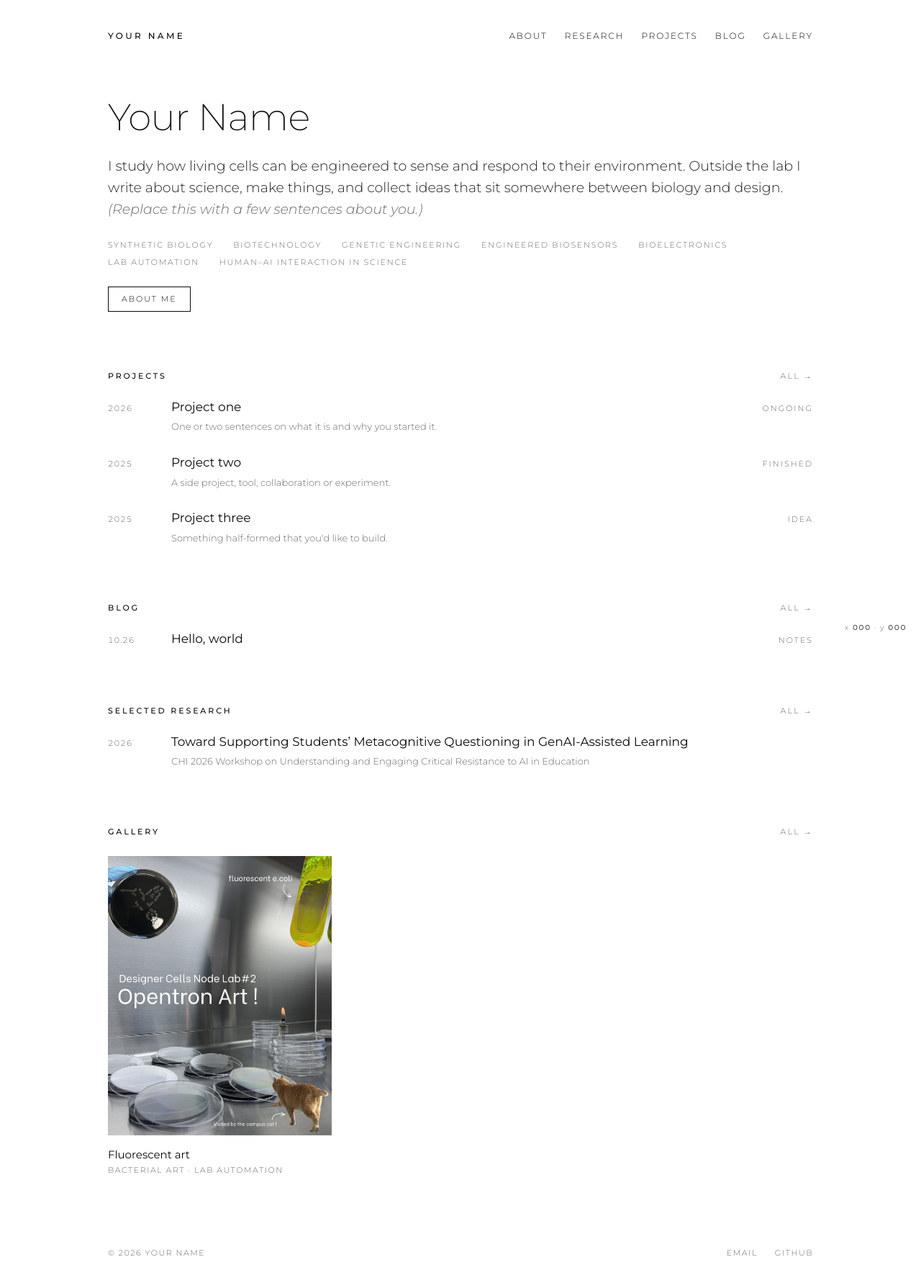
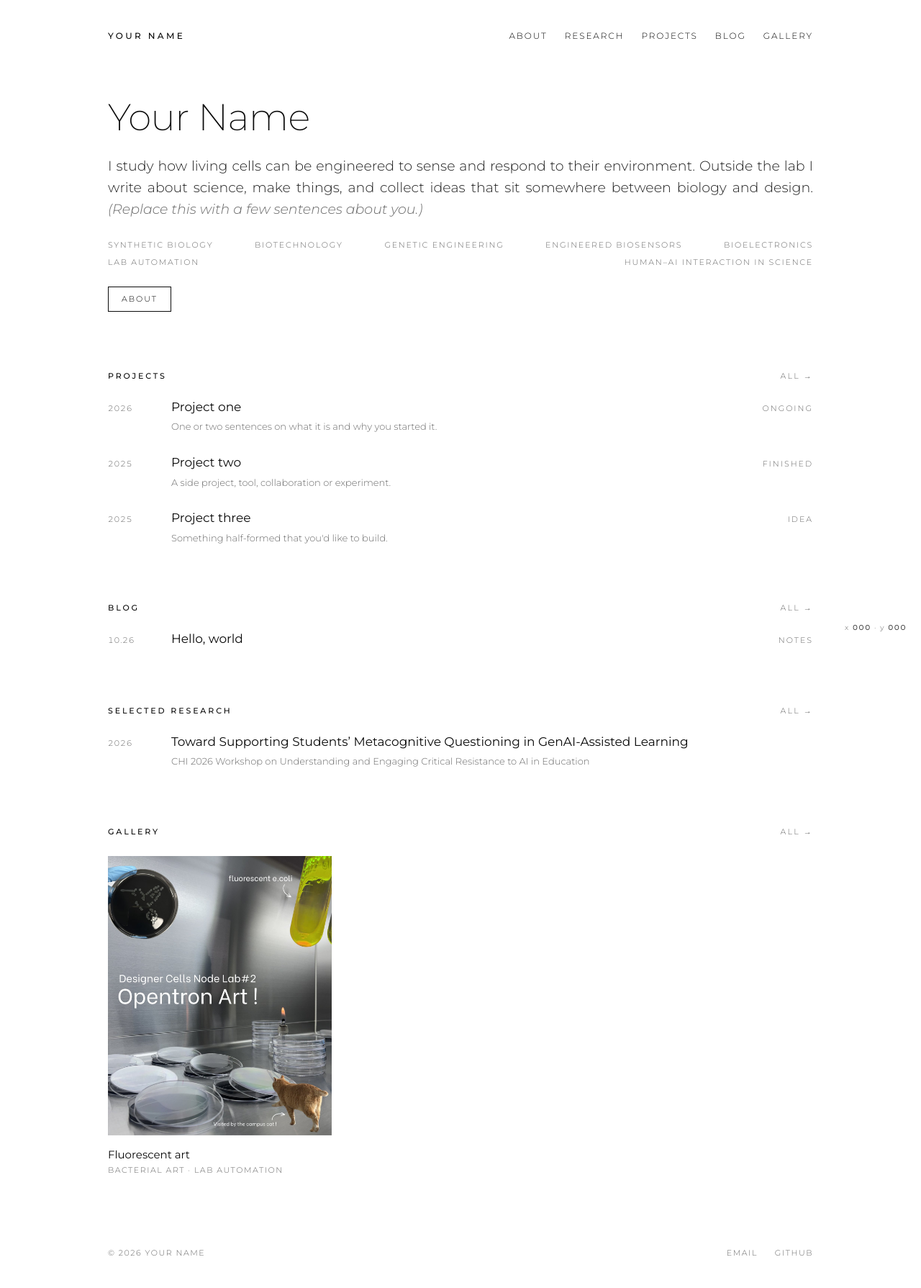
Before and after one commit to aairehtuele/arkana, a Jekyll site: the page built from index.html, in a window 1280 px wide. Shown: the whole page at 72% size. Built offline with Jekyll 4.4.1, drawn with Linux system fonts in a browser that asks for light colours.

Commit message:
Justify intro text; rename button to About; left-align on phones
Co-Authored-By: Claude Sonnet 5.5 <noreply@anthropic.com>
Claude-Session: https://claude.ai/code/session_01E3YP7n9mE67b5s3xPeZ3x9

```diff
--- a/assets/css/style.css
+++ b/assets/css/style.css
@@ -115,6 +115,7 @@ main { flex: 1; padding-top: 72px; padding-bottom: 96px; }
 .lede {                                  /* intro paragraph under any title */
   font-size: var(--fs-lede); font-weight: 300; line-height: 1.6;
   max-width: var(--measure); color: #222;
+  text-align: justify; hyphens: auto; -webkit-hyphens: auto;
 }
 .lede em, .sub em { color: var(--mute); }
 .sub { font-size: var(--fs-small); color: var(--mute); margin-top: var(--s2); }
@@ -159,7 +160,7 @@ main { flex: 1; padding-top: 72px; padding-bottom: 96px; }
 /* ── Tags & buttons (same label size) ───────────────────── */
 .tags {
   list-style: none; max-width: var(--measure); margin-top: var(--s3);
-  display: flex; flex-wrap: wrap; gap: 4px 28px;
+  display: flex; flex-wrap: wrap; justify-content: space-between; gap: 4px 28px;
   font-size: var(--fs-label); letter-spacing: .16em; text-transform: uppercase;
   line-height: 1.8; color: var(--mute);
 }
@@ -197,6 +198,7 @@ main { flex: 1; padding-top: 72px; padding-bottom: 96px; }
 .post .lede { margin-bottom: var(--s4); }
 .prose { max-width: 66ch; }
 .prose > * + * { margin-top: 1.1em; }
+.prose p { text-align: justify; hyphens: auto; -webkit-hyphens: auto; }
 .prose h2 { margin-top: 2.6em; }
 .prose h3 { font-weight: 400; font-size: 20px; margin-top: 2em; }
 .prose strong { font-weight: 500; }
@@ -226,6 +228,8 @@ main { flex: 1; padding-top: 72px; padding-bottom: 96px; }
   .list a { grid-template-columns: 48px 1fr; gap: 12px; }
   .list .name small { font-size: 12.5px; }
   .list .meta { display: none; }
+  .lede, .prose p { text-align: left; }
+  .tags { justify-content: flex-start; }
   .grid { grid-template-columns: repeat(2, 1fr); gap: var(--s3) var(--s2); }
   .prose blockquote { font-size: 18px; }
 }
--- a/index.html
+++ b/index.html
@@ -12,7 +12,7 @@ layout: default
     {% for i in site.data.interests %}<li>{{ i }}</li>{% endfor %}
   </ul>
   <p class="actions">
-    <a class="button" href="{{ '/about/' | relative_url }}">About me</a>
+    <a class="button" href="{{ '/about/' | relative_url }}">About</a>
     {% assign cvfile = site.static_files | where: "path", "/assets/files/cv.pdf" | first %}{% if cvfile %}<a class="button" href="{{ '/assets/files/cv.pdf' | relative_url }}">Download CV</a>{% endif %}
   </p>
 </section>
```
